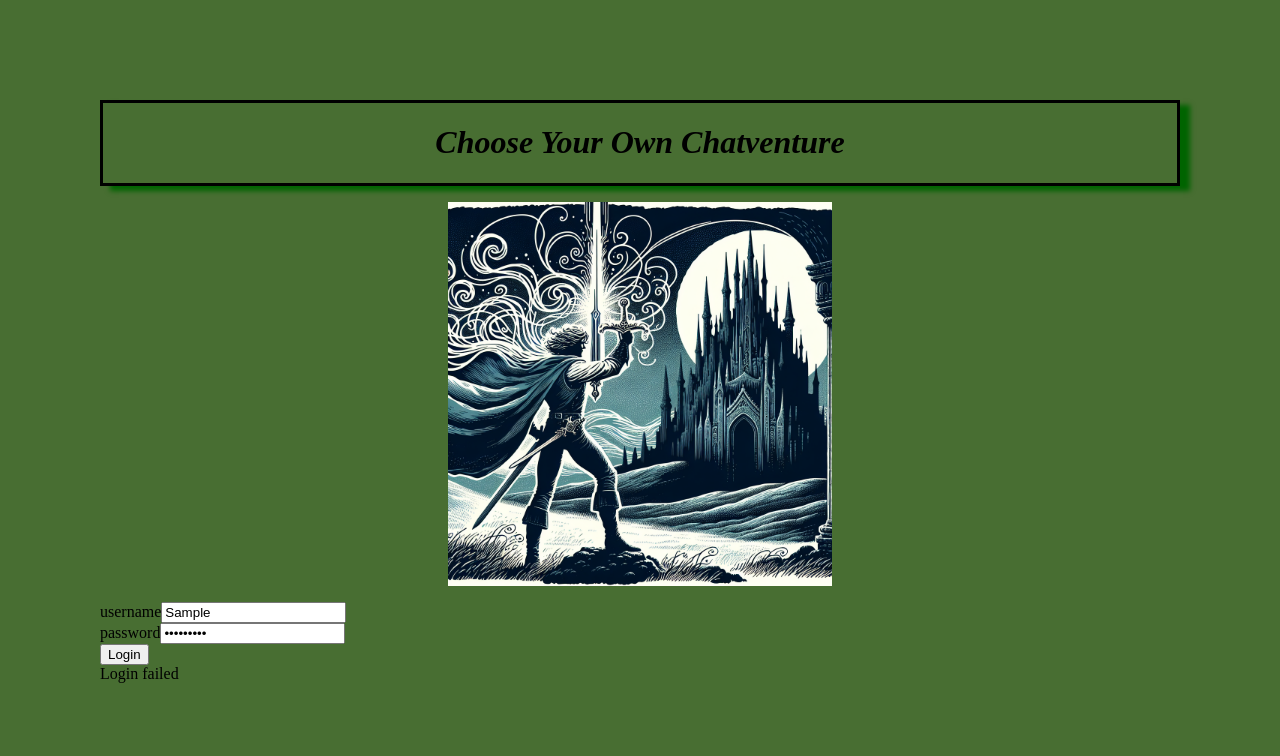
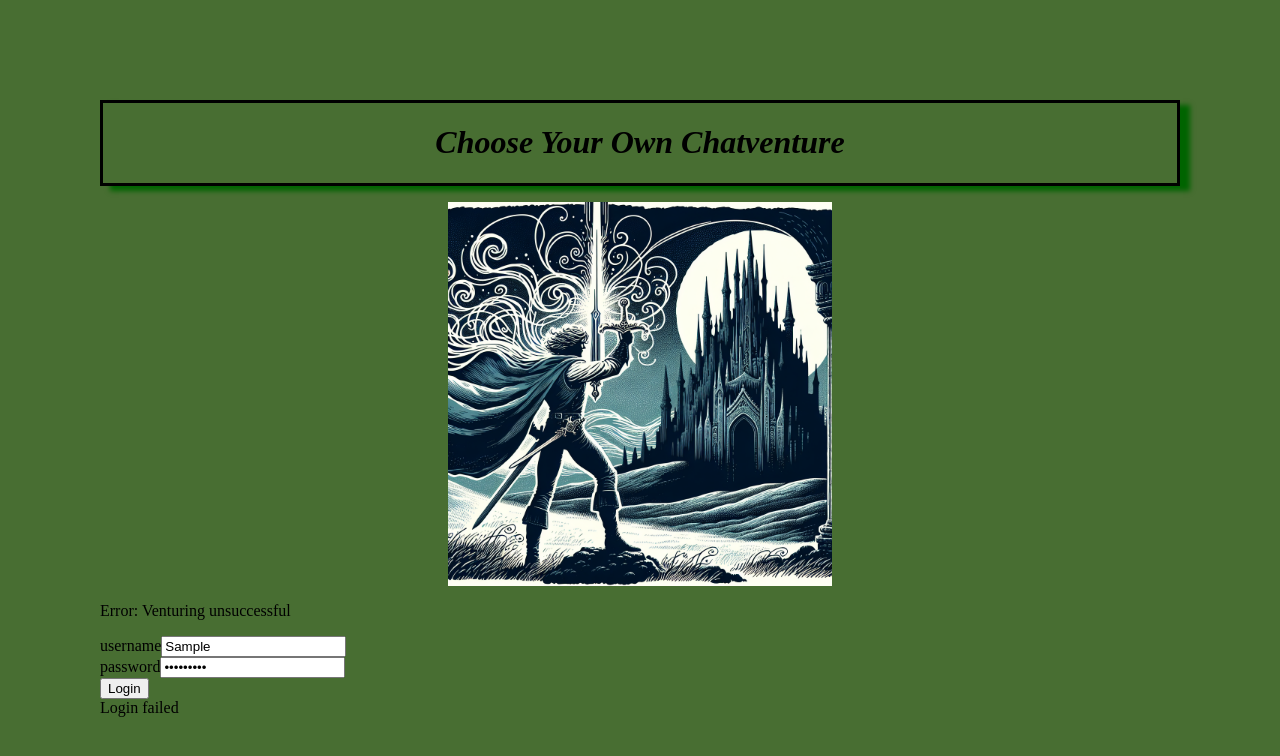
Before and after one commit to AaaDee/ChooseYouOwnChatventure, a React (Create React App) app in the folder frontend/: page / in a window 1280 px wide. Both pictures are taken after typing "Sample", "Sample123" into the empty fields and a click on the button "Login". Shown: the top 756 px of the page. Built offline with nearby package versions, Linux system fonts and the light colour scheme; no server answers.

Commit message:
Display fetch error in front

```diff
--- a/frontend/src/components/App/App.tsx
+++ b/frontend/src/components/App/App.tsx
@@ -4,21 +4,28 @@ import { Title } from '../Title/Title';
 import { StyledApp } from './style';
 import { TextBox } from '../TextBox/TextBox';
 import { useSelector } from 'react-redux';
-import { selectStatusIsLoading } from '../../features/entry/selectors';
+import {
+  selectStatusIsFailed,
+  selectStatusIsLoading
+} from '../../features/entry/selectors';
 import { Spinner } from '../Spinner/Spinner';
 import { LoginForm } from '../LoginForm/LoginForm';
 import { selectUser } from '../../features/user/selectors';
 import { selectAudioMuted } from '../../features/settings/selectors';
 import { Illustration } from '../Illustration/Illustration';
+import { ErrorBox } from '../ErrorBox.tsx/ErrorBox';
 
 export const App = () => {
   const isLoading = useSelector(selectStatusIsLoading);
+  const isFailed = useSelector(selectStatusIsFailed);
   const username = useSelector(selectUser);
   const isMuted = useSelector(selectAudioMuted);
+
   return (
     <StyledApp>
       <Title />
       <Illustration />
+      {isFailed && <ErrorBox />}
       {username && <TextBox />}
       {!username && <LoginForm />}
       {isLoading && <Spinner />}
--- /dev/null
+++ b/frontend/src/components/ErrorBox.tsx/ErrorBox.tsx
@@ -0,0 +1,5 @@
+import React from 'react';
+
+export function ErrorBox() {
+  return <div>Error: Venturing unsuccessful</div>;
+}
--- a/frontend/src/features/entry/selectors.ts
+++ b/frontend/src/features/entry/selectors.ts
@@ -12,6 +12,13 @@ export const selectStatusIsLoading = (state: RootState) => {
   );
 };
 
+export const selectStatusIsFailed = (state: RootState) => {
+  return (
+    state.entry.status === StateStatus.FAILED ||
+    state.user.status == StateStatus.FAILED
+  );
+};
+
 export const selectStatusIsRequested = (state: RootState) =>
   state.entry.status === StateStatus.REQUESTED;
 
--- a/frontend/src/features/entry/slice.ts
+++ b/frontend/src/features/entry/slice.ts
@@ -50,6 +50,9 @@ export const entrySlice = createSlice({
     builder.addCase(fetchEntry.pending, (state, _action) => {
       state.status = StateStatus.LOADING;
     });
+    builder.addCase(fetchEntry.rejected, (state, _action) => {
+      state.status = StateStatus.FAILED;
+    });
   }
 });
 
```
